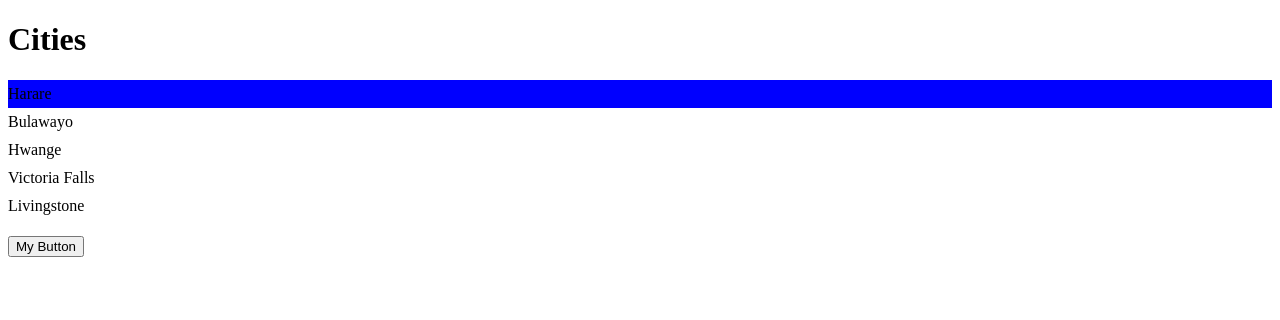
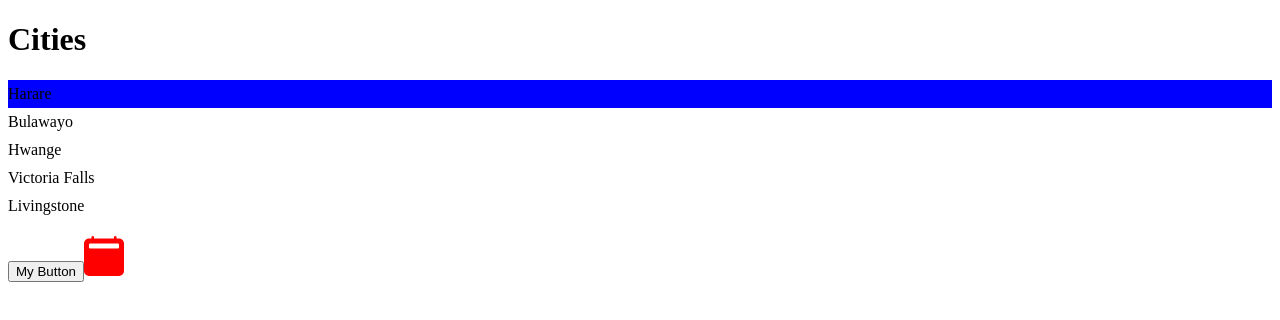
Before and after one commit to ntsambani-fms/vite-project-discover-video-games, a React (Vite) app: page / in a window 1280 px wide. Shown: the top 320 px of the page. Built offline with nearby package versions, Linux system fonts and the light colour scheme.

Commit message:
adding icons

```diff
--- a/package.json
+++ b/package.json
@@ -13,6 +13,7 @@
     "bootstrap": "^5.2.3",
     "react": "^18.2.0",
     "react-dom": "^18.2.0",
+    "react-icons": "^4.8.0",
     "styled-components": "^5.3.9"
   },
   "devDependencies": {
--- a/src/App.tsx
+++ b/src/App.tsx
@@ -2,6 +2,7 @@ import { useState } from "react";
 import Alert from "./components/Alert";
 import Button from "./components/Button";
 import ListGroup from "./components/ListGroup";
+import { BsFillCalendar2Fill } from 'react-icons/bs';
 
 function App() {
   let items = ["Harare", "Bulawayo", "Hwange", "Victoria Falls", "Livingstone"];
@@ -23,6 +24,7 @@ function App() {
         Hello <span></span>Buhle
       </Alert>}
       <Button onClick={() => setArlertVisibility(true)}>My Button</Button>
+      <BsFillCalendar2Fill color="red" size={40}/>
     </div>
   );
 }
```
Also changed, not shown: 1 other file (tests, documents, lock files or other folders).
